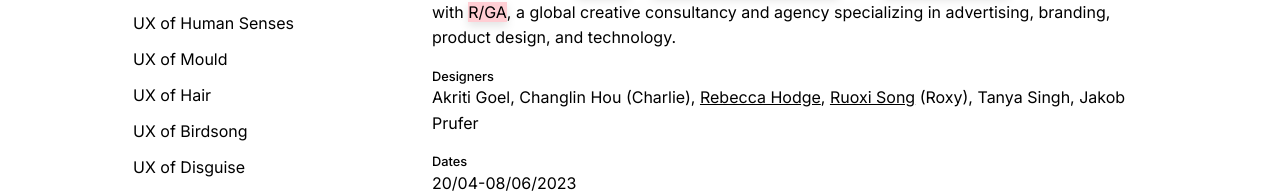
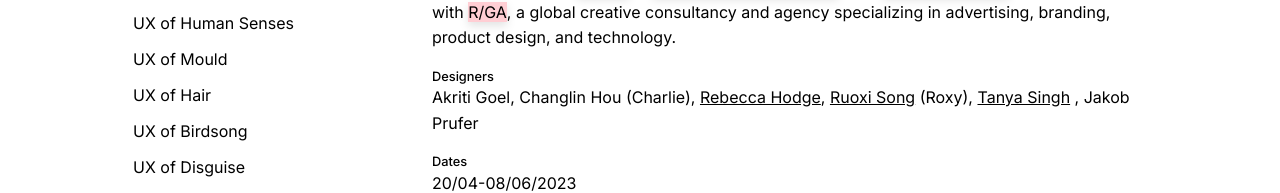
Before and after one commit to jakobprufer/pruferux, a React (Create React App) app: page /projects/micro in a window 1280 px wide. Shown: the part 150-343 px from the top of the page. Built offline with nearby package versions, Linux system fonts and the light colour scheme.

Commit message:
one link updated

```diff
--- a/src/modules/ux/Pages/Micro.jsx
+++ b/src/modules/ux/Pages/Micro.jsx
@@ -59,7 +59,14 @@ function Macro() {
             >
               Ruoxi Song
             </a>{" "}
-            (Roxy), Tanya Singh, Jakob Prufer
+            (Roxy),{" "}
+            <a
+              href="https://www.notion.so/tanyadoesux/R-GA-Generative-AI-e6d7089d2b274d799cf75b051f00e117?pvs=4"
+              target="_blank"
+            >
+              Tanya Singh
+            </a>{" "}
+            , Jakob Prufer
           </p>
           <div className="uxSmallTitle">Dates</div>
           <p>20/04-08/06/2023</p>
```
